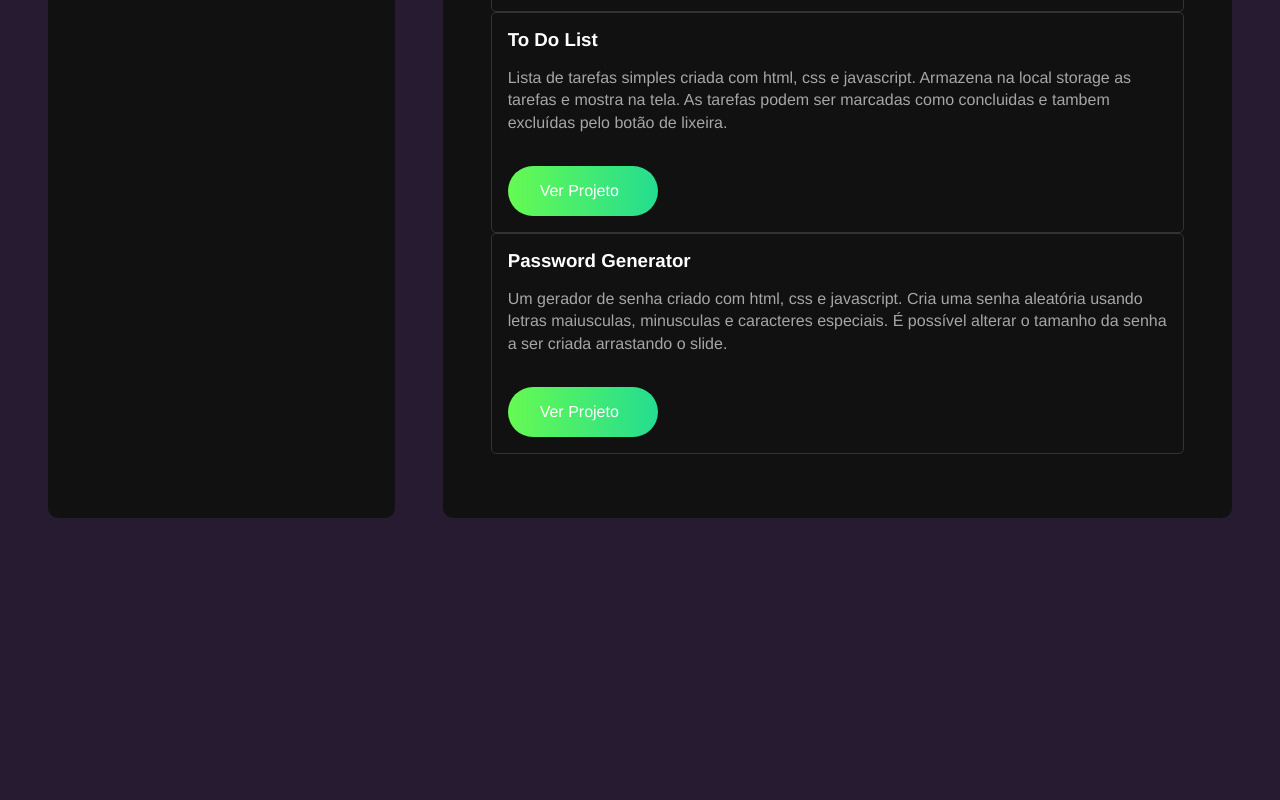
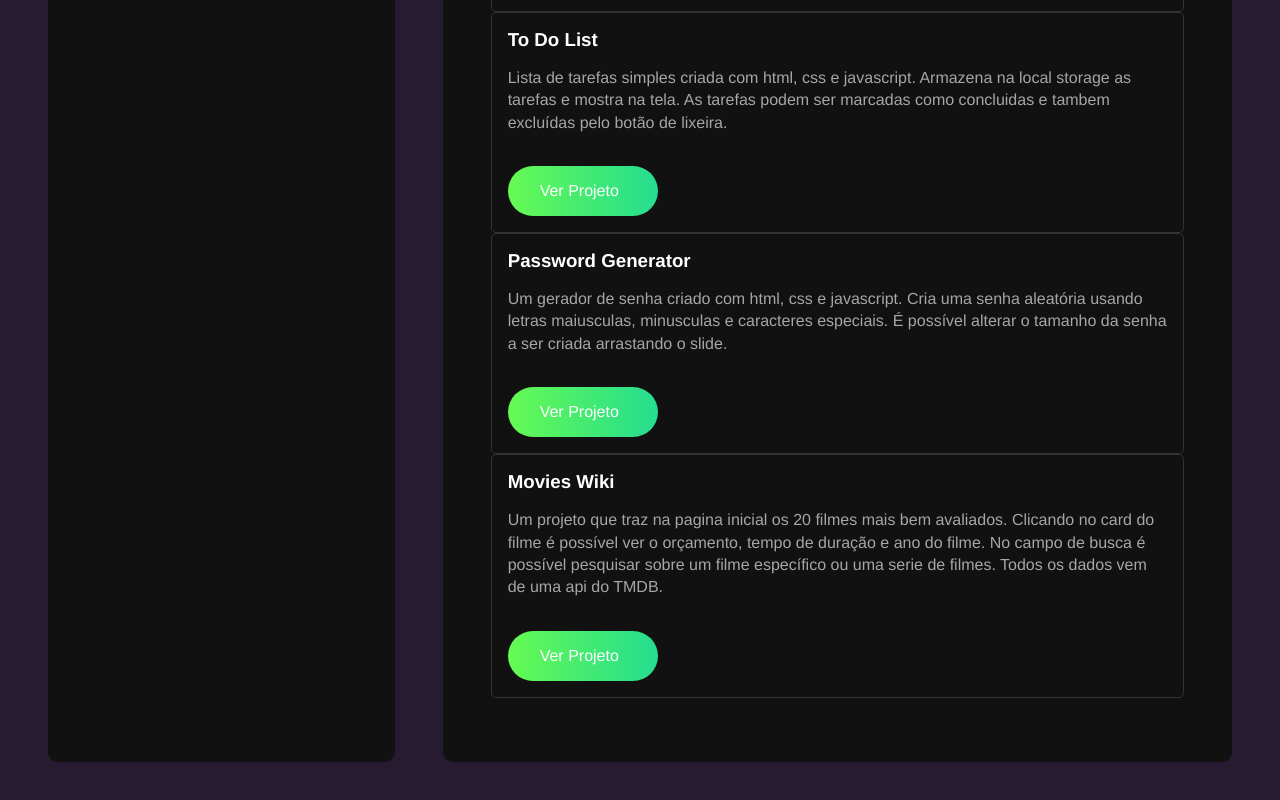
Before and after one commit to guipolo09/portifolio, a React (Vite) app: page / in a window 1280 px wide. Shown: the part 1607-2407 px from the top of the page. Before the commit the page ends 2173 px from the top, so only its background shows below. Built offline with nearby package versions, Linux system fonts and the light colour scheme.

Commit message:
Adicionando o movies wiki no portifólio

```diff
--- a/src/components/Projects.jsx
+++ b/src/components/Projects.jsx
@@ -22,6 +22,13 @@ const projects = [
       "Um gerador de senha criado com html, css e javascript. Cria uma senha aleatória usando letras maiusculas, minusculas e caracteres especiais. É possível alterar o tamanho da senha a ser criada arrastando o slide.",
     link: "https://password-generator-one-chi.vercel.app/",
   },
+  {
+    id: "movieswiki",
+    name: "Movies Wiki",
+    description:
+      "Um projeto que traz na pagina inicial os 20 filmes mais bem avaliados. Clicando no card do filme é possível ver o orçamento, tempo de duração e ano do filme. No campo de busca é possível pesquisar sobre um filme específico ou uma serie de filmes. Todos os dados vem de uma api do TMDB.",
+    link: "https://moviewiki-guipolo09.vercel.app/",
+  }
 ];
 
 const Projects = () => {
```
